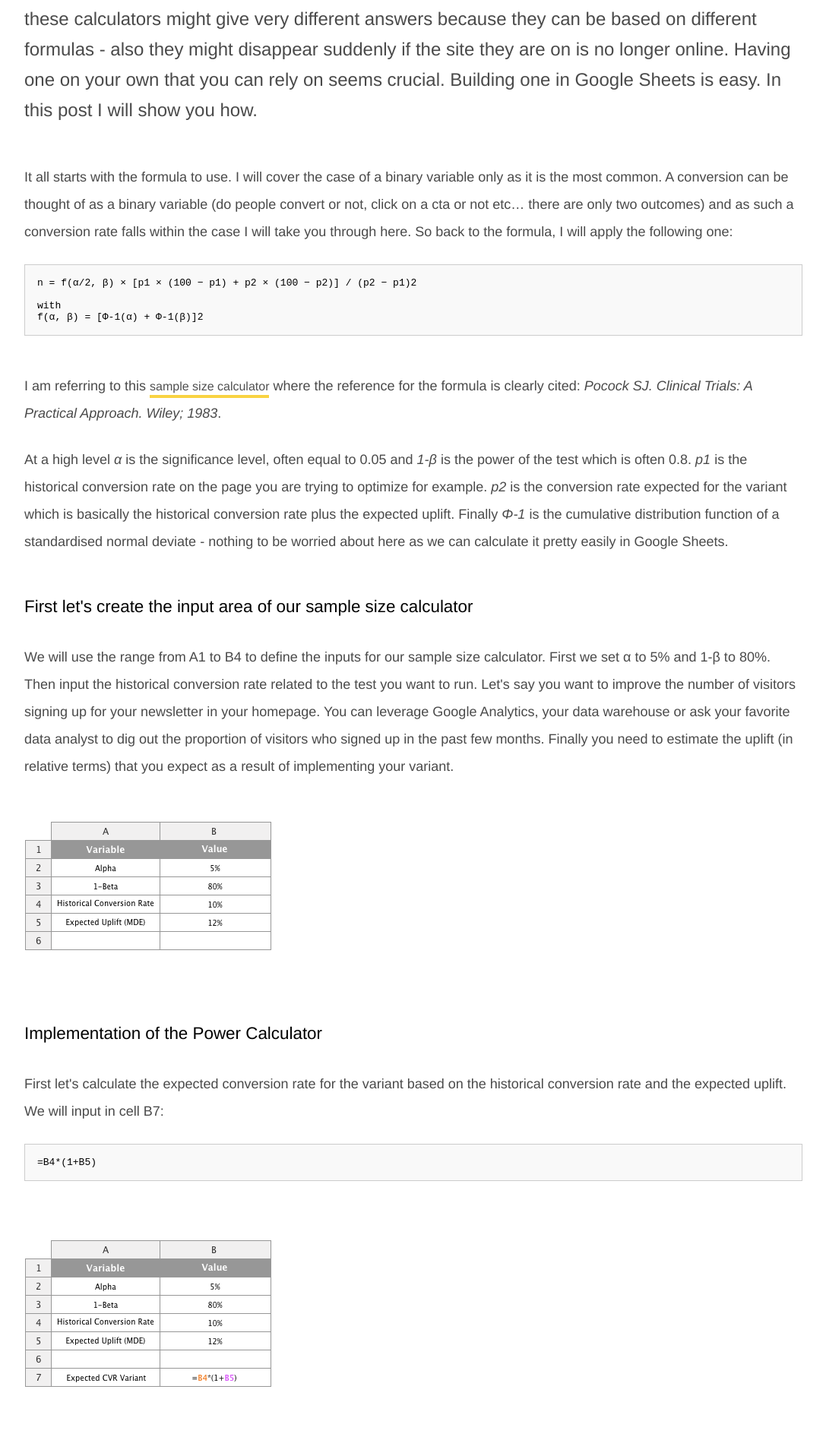
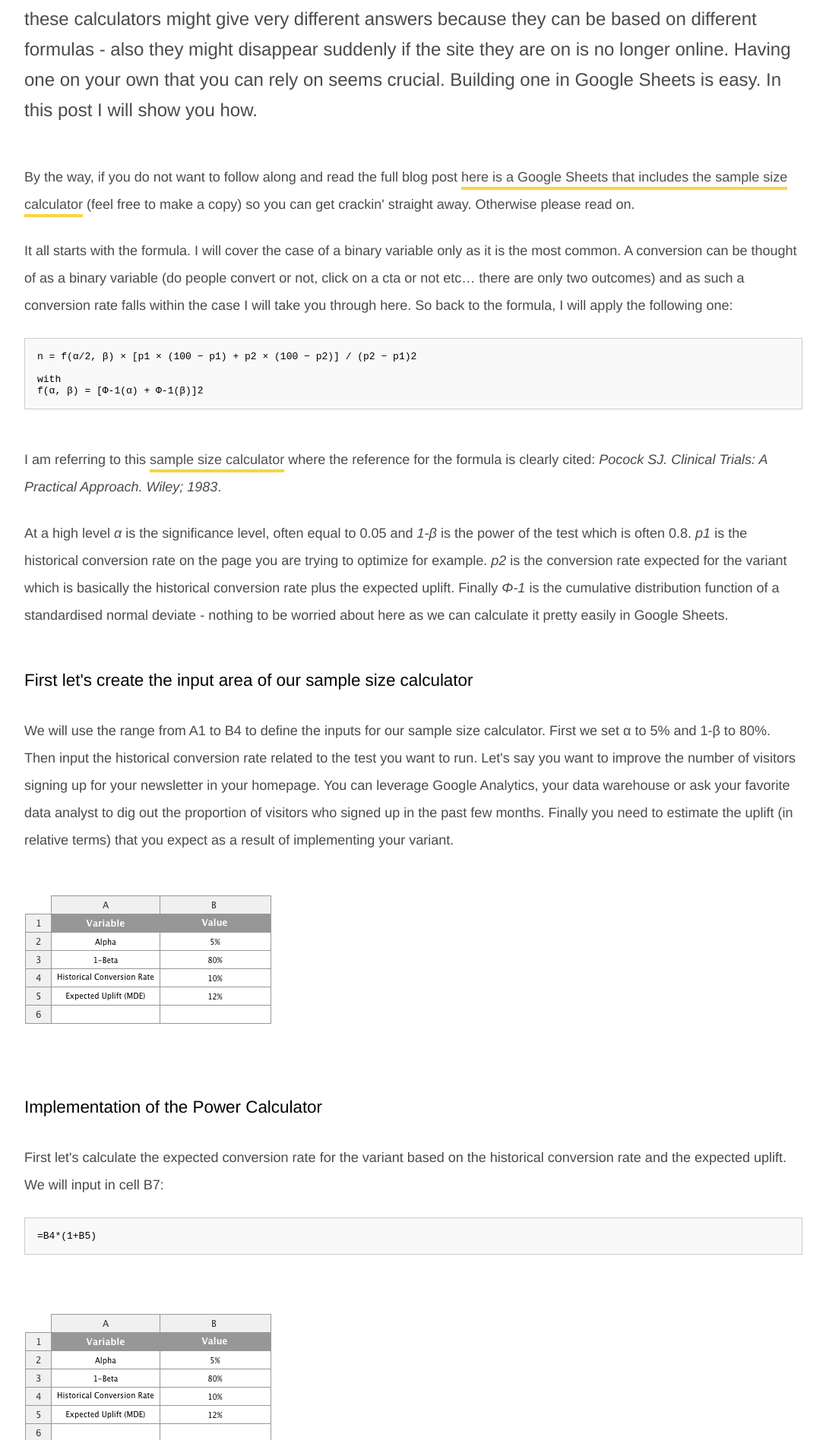
Before and after one commit to sylvainzircher/sylvainzircher.github.io, a Jekyll site: the page built from _posts/blog/2020-09-10-Power-Analysis.md, in a window 1280 px wide. Shown: the part 666-2562 px from the top of the page at 76% size, without its empty margins (96-1183 px from the left). Built offline with Jekyll 4.4.1, drawn with Linux system fonts in a browser that asks for light colours; nearby versions of some CDN libraries.

Commit message:
Quick fixes on last own tools

````diff
--- a/_posts/blog/2020-10-12-Power-Analysis.md
+++ b/_posts/blog/2020-09-10-Power-Analysis.md
@@ -12,7 +12,9 @@ permalink: /blog/:categories/:title:output_ext
 
 <p class="intro">“How long should we run the AB test for?” is one of the most common questions asked when working in any department running experiments. This is indeed a very important one that needs to be answered and there are countless sample size calculators out there to help you. However these calculators might give very different answers because they can be based on different formulas - also they might disappear suddenly if the site they are on is no longer online. Having one on your own that you can rely on seems crucial. Building one in Google Sheets is easy. In this post I will show you how.</p>
 
-<p>It all starts with the formula to use. I will cover the case of a binary variable only as it is the most common. A conversion can be thought of as a binary variable (do people convert or not, click on a cta or not etc… there are only two outcomes) and as such a conversion rate falls within the case I will take you through here. So back to the formula, I will apply the following one:</p>
+<p>By the way, if you do not want to follow along and read the full blog post <a href="https://docs.google.com/spreadsheets/d/1Afp_jE3v585zs0LXIOzsE8DTONQtZqwbaj4XOTcgvUY/edit#gid=0" target="_blank"> here is a Google Sheets that includes the sample size calculator</a> (feel free to make a copy) so you can get crackin' straight away. Otherwise please read on.</p>
+
+<p>It all starts with the formula. I will cover the case of a binary variable only as it is the most common. A conversion can be thought of as a binary variable (do people convert or not, click on a cta or not etc… there are only two outcomes) and as such a conversion rate falls within the case I will take you through here. So back to the formula, I will apply the following one:</p>
 
 
 ```
@@ -22,7 +24,7 @@ with
 f(α, β) = [Φ-1(α) + Φ-1(β)]2
 ```
 
-<p>I am referring to this <a href="https://www.sealedenvelope.com/power/binary-superiority/">sample size calculator</a> where the reference for the formula is clearly cited: <i>Pocock SJ. Clinical Trials: A Practical Approach. Wiley; 1983</i>.</p>
+<p>I am referring to this <a href="https://www.sealedenvelope.com/power/binary-superiority/" target="_blank">sample size calculator</a> where the reference for the formula is clearly cited: <i>Pocock SJ. Clinical Trials: A Practical Approach. Wiley; 1983</i>.</p>
 
 <p> At a high level <i>α</i> is the significance level, often equal to 0.05 and <i>1-β</i> is the power of the test which is often 0.8. <i>p1</i> is the historical conversion rate on the page you are trying to optimize for example. <i>p2</i> is the conversion rate expected for the variant which is basically the historical conversion rate plus the expected uplift. Finally <i>Φ-1</i> is the cumulative distribution function of a standardised normal deviate - nothing to be worried about here as we can calculate it pretty easily in Google Sheets.</p>
 
--- a/_sass/layout/_blog.scss
+++ b/_sass/layout/_blog.scss
@@ -164,7 +164,7 @@ blockquote .before {
 
 .article a {
   margin-top: 50px;
-  font-size: 16px;
+  font-size: 18px;
   line-height: 32px;
   font-family: $font;
   color: #505050;
````
